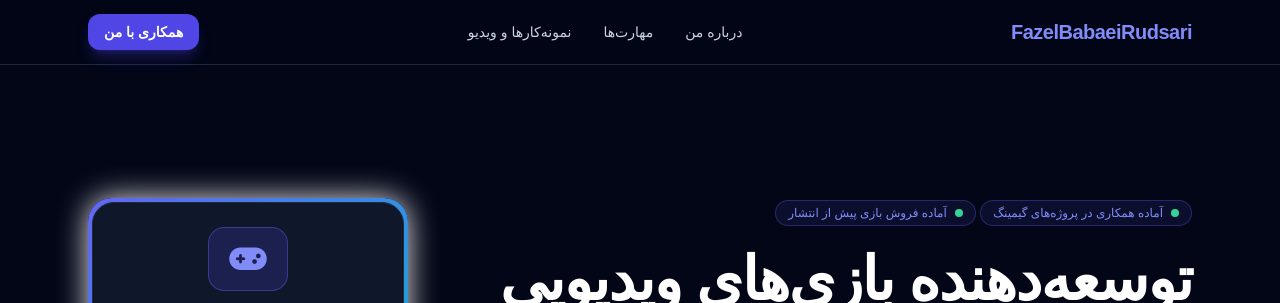
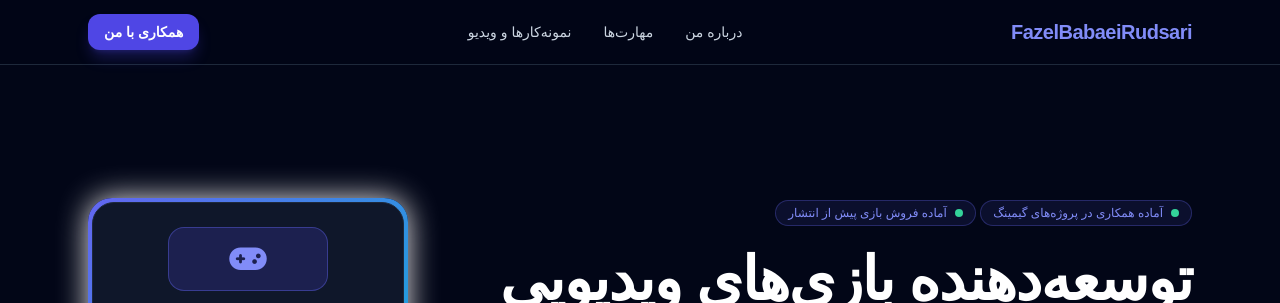
Before and after one commit to FazelBabaeiRudsari/MyPortfolio, a plain HTML site: page index.html in a window 1280 px wide. Shown: the top 303 px of the page. Drawn offline with nearby package versions, Linux system fonts and the light colour scheme; a small style sheet from the web is missing.

Commit message:
Update index.html

```diff
--- a/index.html
+++ b/index.html
@@ -78,14 +78,14 @@
       <div class="relative flex-shrink-0">
         <div class="w-64 h-64 md:w-80 md:h-80 rounded-3xl bg-gradient-to-br from-indigo-500 to-cyan-500 p-1 glow">
           <div class="w-full h-full bg-slate-900 rounded-[22px] flex flex-col items-center justify-center p-6 text-center border border-slate-800">
-            <div class="w-20 h-20 rounded-2xl bg-indigo-600/20 border border-indigo-500/40 flex items-center justify-center text-3xl text-indigo-400 mb-4">
+            <div class="w-40 h-20 rounded-2xl bg-indigo-600/20 border border-indigo-500/40 flex items-center justify-center text-3xl text-indigo-400 mb-4">
               <i class="fa-solid fa-gamepad"></i>
             </div>
             <h3 class="text-xl font-bold text-white">  فاضل بابائی رودسری  </h3>
             <p class="text-indigo-400 text-sm mt-1">Game Dev & Backend Specialist</p>
             <div class="mt-8 flex flex-wrap justify-center gap-4">
                 <a href="https://github.com/FazelBabaeiRudsari/MyPortfolio/blob/main/Fazel_Babaei_Rudsari_CV.pdf" target="_blank" class="px-6 py-3 rounded-lg bg-slate-800 hover:bg-slate-700 text-white font-semibold border border-slate-700 transition">
-                    <i class="fa-solid fa-download mr-2"></i>رزومه من
+                    <i class="fa-solid fa-download mr-2"></i> رزومه من
                 </a>
             </div>
             <div class="flex gap-4 mt-5 text-slate-400 text-lg">
```
